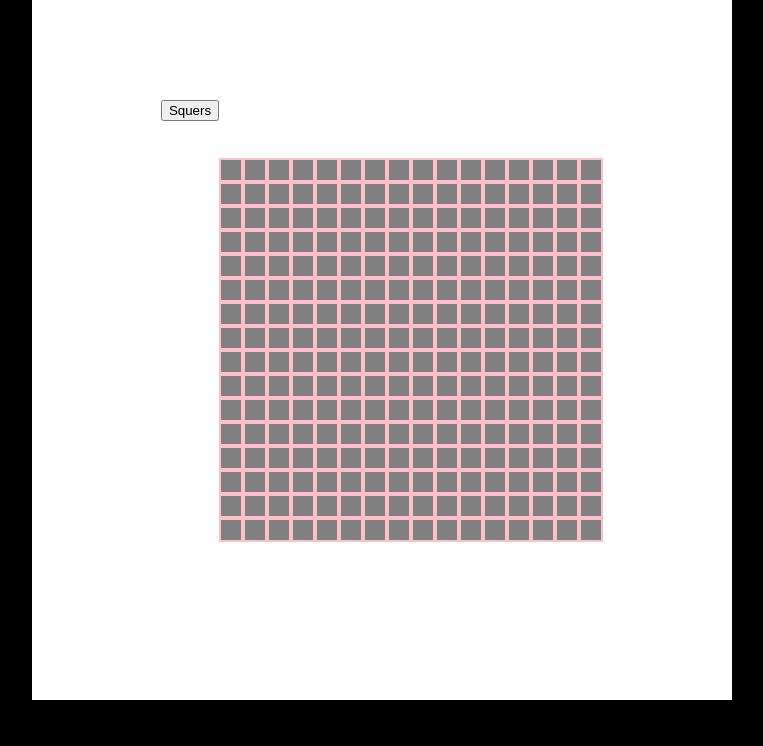
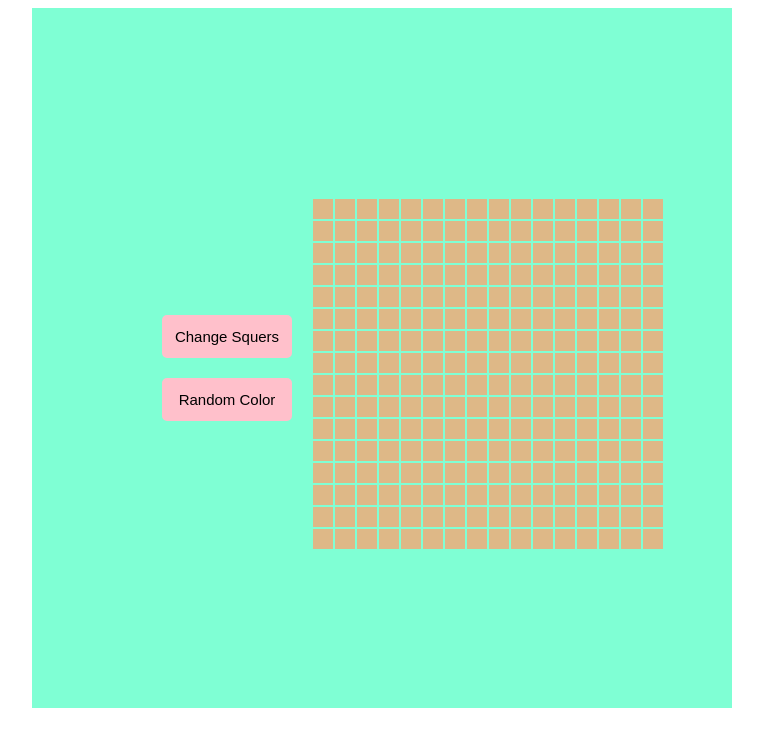
Before and after one commit to Hayyuu/Etch-a-Scketch, a plain HTML site: page index.html in a window 1280 px wide. Shown: the whole page, without its empty margins (258-1021 px from the left). Drawn offline with Linux system fonts and the light colour scheme.

Commit message:
Add generateGrid function for custom dimension

```diff
--- a/index.html
+++ b/index.html
@@ -10,7 +10,10 @@
 </head>
 <body>
     <div class="outer">
-    <button id="noSquers">Squers</button>
+    <div class="buttons">
+    <button id="noSquers">Change Squers</button>
+    <button id="rColor">Random Color</button>
+    </div>
     <div class="container"></div>
 </div>
 </body>
--- a/scripts/script.js
+++ b/scripts/script.js
@@ -1,21 +1,38 @@
+function generateGrid(number){
     const container=document.querySelector('.container');
-for(let i=0;i<16;i++){
+    for(let i=0;i<number;i++){
         const innerConatiner=document.createElement('div');
         innerConatiner.classList.add('innerContainer');
         container.appendChild(innerConatiner);
-    for(let j=0;j<16;j++){
+        for(let j=0;j<number;j++){
             const box=document.createElement('div');
             box.classList.add('box');
+            box.style.cssText=`width:${(320/number)}px;height:${(320/number)}px;`;
             innerConatiner.appendChild(box);
             box.addEventListener('mouseover',changeColor);
         }
     }
+    }
+
+function changeColor(e){
+    e.target.setAttribute('id','changeColor');
+}
+generateGrid(16);
+let no=Array.from(document.querySelectorAll('.box'));
 let noSquers;
+const container=document.querySelector('.container');
 const noSquersBtn=document.querySelector('#noSquers');
 noSquersBtn.addEventListener('click',function(){
-    noSquers=prompt('Specify No of Squers');
+    noSquers=+prompt('Specify No of Squers');
+    if(noSquers>100){
+        return ;
+    }
+    else if (noSquers==256){
+        return;
+    }
+    else{
+        const innerContainer=document.querySelector('.innerContainer');
+        container.textContent="";
+        generateGrid(noSquers);
+    }
 });
-function changeColor(e){
-    e.target.setAttribute('id','changeColor');
-    console.log(e.target.id);
-}
--- a/styles/style.css
+++ b/styles/style.css
@@ -1,7 +1,5 @@
 body{
-    background-color: black;
     display: flex;
-    margin: 0px;
     justify-content: center;
     align-items: center;
 }
@@ -9,25 +7,38 @@ body{
     display: flex;
     height: 700px;
     width:700px;
-    background-color: white;
+    background-color: aquamarine;
     justify-content: center;
     align-items: center;
 }
 .container{
+    width:320px;
+    height:320px;
+    background-color: white;
     display: flex;
-
+}
+.box{
+    background-color: burlywood;
+    border:1px solid aquamarine;
+}
+#changeColor{
+    background: white;
+}
+.buttons{
+    display: flex;
+    flex-direction: column;
 }
 button{
-    align-self: flex-start;
-    margin-top:100px;
+    margin-top:20px;
+    margin-right: 20px;
+    margin-left:30px;
+    font-size: 15px;
+    padding:10px;
+    background-color: pink;
+    border: solid pink;
+    border-radius: 5px;
 }
-#changeColor{
-    background: aquamarine;
+button:hover{
+    background-color: white;
+    border: solid white;
 }
-.box{
-    background-color: grey;
-    border:2px solid pink;
-    width:20px;
-    height: 20px;
-
-}
```
Lines whose indentation alone changed are shown as unchanged.
